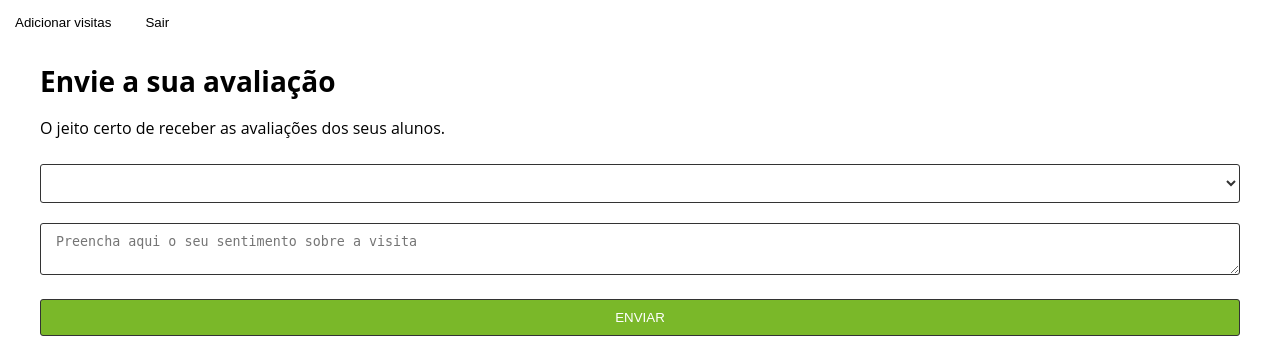
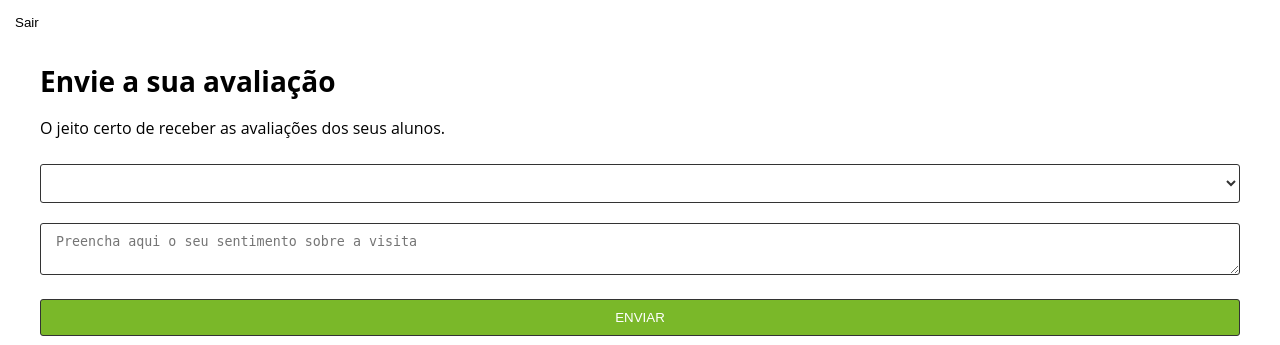
Before and after one commit to Rudio1/Projeto2-SistemasWeb, a Flask app: template templates/Homescreen.html in a window 1280 px wide. Shown: the top 345 px of the page. Run offline with Flask 2, Linux system fonts and the light colour scheme; the template is opened without the code that fills it: most values are stand-ins (such as "Sample title", 1, 10 or a date in 2020).

Commit message:
Alteracao botao Home

```diff
--- a/templates/Homescreen.html
+++ b/templates/Homescreen.html
@@ -13,7 +13,6 @@
     <div class="conteudo-destaque">
         <div class="menu">
             <form method="post">
-                <button type="submit" name="button_menu" value="add_visita" class="button-add button-colorwhite">Adicionar visitas</button>
                 <button type="submit" name="button_menu" value="signout" class="button-add button-colorwhite">Sair</button>
             </form>
 
```
